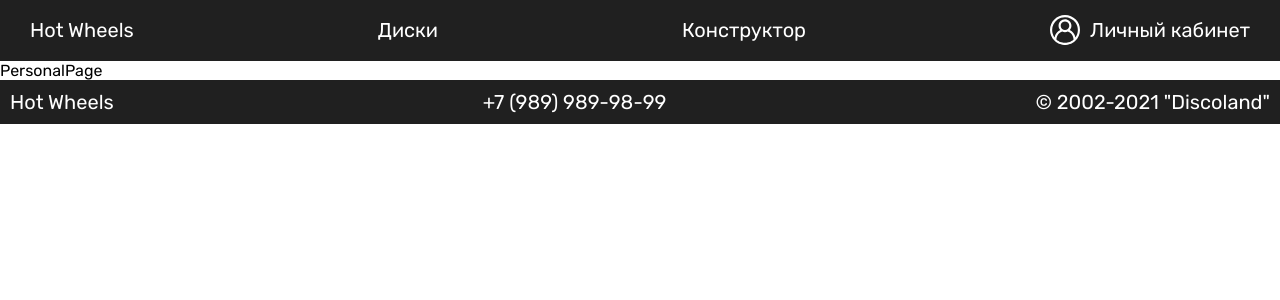
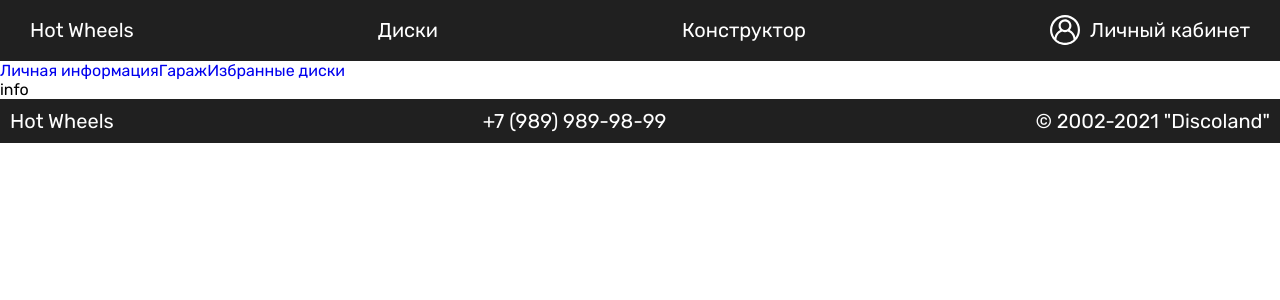
Before and after one commit to krai54rus/disks_shop, a React (Create React App) app: page /personal in a window 1280 px wide. Shown: the top 300 px of the page. Built offline with nearby package versions, Linux system fonts and the light colour scheme.

Commit message:
personal start

```diff
--- a/src/components/pages/PersonalPage.js
+++ b/src/components/pages/PersonalPage.js
@@ -1,12 +1,37 @@
 import React from 'react';
+import {
+    Link,
+    Switch,
+    Route,
+} from "react-router-dom";
+import PersonalInfo from '../personal/PersonalInfo';
+import PersonalGarage from '../personal/PersonalGarage';
+import PersonalFavourite from '../personal/PersonalFavourite';
 function PersonalPage(){
     return(
-        <div className="Personal-page">
-            PersonalPage
-            {/* <PersonalBanner />
-            <PersonalMarks />
-            <PersonalDisks />
-            <PersonalBrands /> */}
+        <div className="personal-page">
+            <div className="container">
+                <div className="personal-wrapper">
+                    <div className="personal__sidebar">
+                        <Link to="/personal/info">Личная информация</Link>
+                        <Link to="/personal/garage">Гараж</Link>
+                        <Link to="/personal/favourite">Избранные диски</Link>
+                    </div>
+                    <div className="personal__content">
+                    <Switch>
+                        <Route exact path="/personal">
+                            <PersonalInfo />
+                        </Route>
+                        <Route path="/personal/garage">
+                            <PersonalGarage />
+                        </Route>
+                        <Route path="/personal/favourite">
+                            <PersonalFavourite />
+                        </Route>
+                    </Switch>
+                    </div>
+                </div>
+            </div>
         </div>
     )
 }
--- /dev/null
+++ b/src/components/personal/PersonalFavourite.js
@@ -0,0 +1,9 @@
+import React from 'react';
+function PersonalFavourite(){
+    return(
+        <div className="personal-favourite">
+            favourite
+        </div>
+    )
+}
+export default PersonalFavourite;
--- /dev/null
+++ b/src/components/personal/PersonalGarage.js
@@ -0,0 +1,9 @@
+import React from 'react';
+function PersonalGarage(){
+    return(
+        <div className="personal-garage">
+            garage
+        </div>
+    )
+}
+export default PersonalGarage;
--- /dev/null
+++ b/src/components/personal/PersonalInfo.js
@@ -0,0 +1,9 @@
+import React from 'react';
+function PersonalInfo(){
+    return(
+        <div className="personal-info">
+            info
+        </div>
+    )
+}
+export default PersonalInfo;
```
